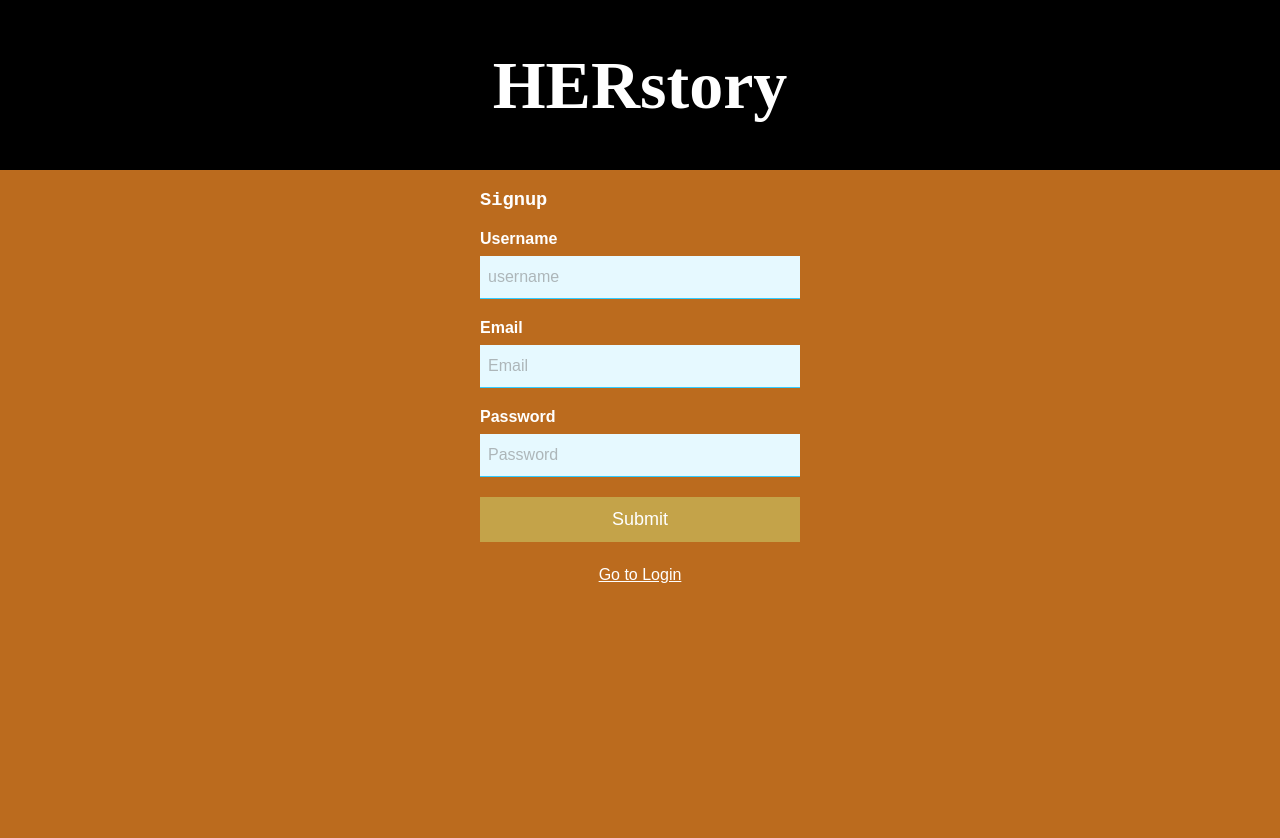
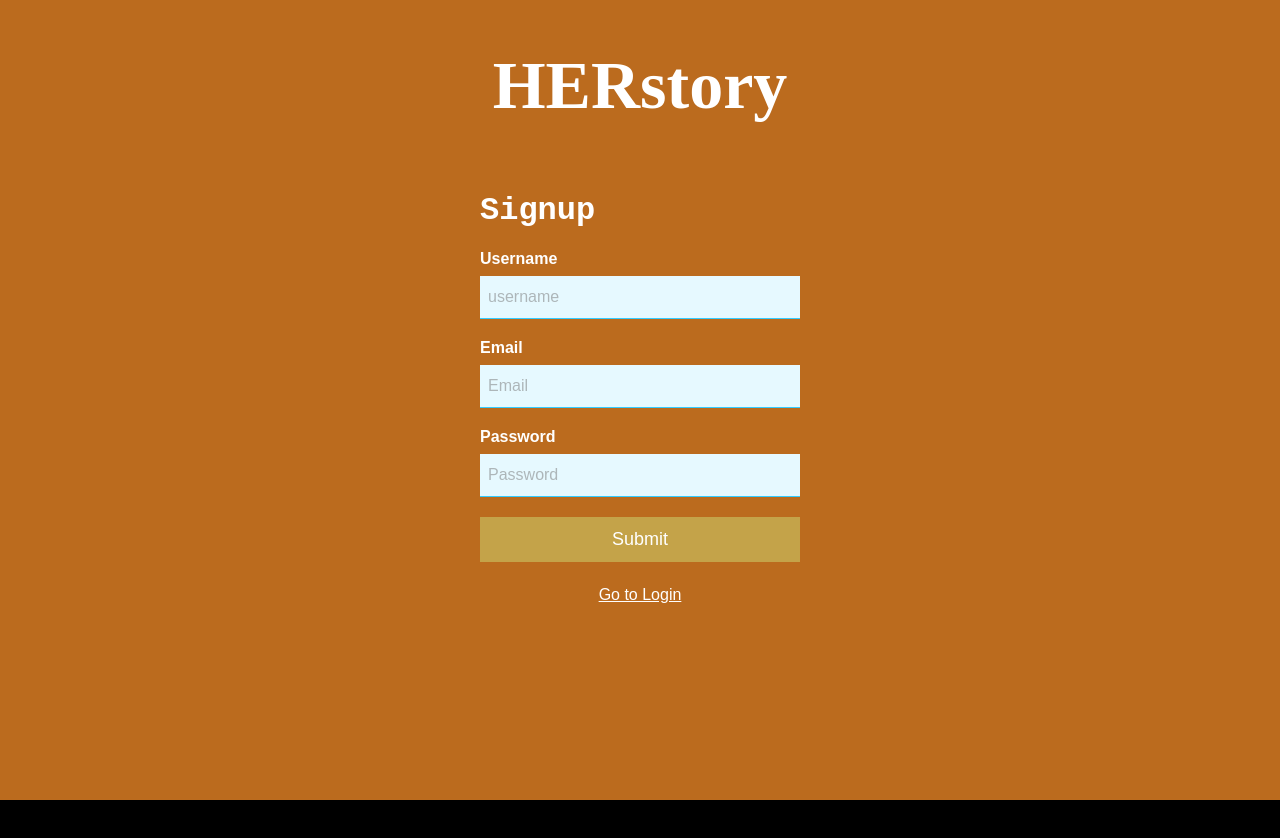
Before and after one commit to mandisareed/HERstory, a React (Create React App) app in the folder client/: page /signup in a window 1280 px wide. Shown: the top 838 px of the page. After the commit the page ends 800 px from the top, so only its background shows below. Built offline with nearby package versions, Linux system fonts and the light colour scheme.

Commit message:
Changed background color for title on the login and sign up page

```diff
--- a/client/src/App.css
+++ b/client/src/App.css
@@ -8,12 +8,6 @@
   height: 80px;
 }
 
-.App-header {
-  background-color: #222;
-  height: 150px;
-  padding: 20px;
-  color: white;
-}
 
 .App-intro {
   font-size: large;
--- a/client/src/App.js
+++ b/client/src/App.js
@@ -20,10 +20,8 @@ function App() {
 
       <Router>
 
-        <h1 style={{textAlign : "center", fontFamily : "Didot, serif", fontWeight: "800", fontSize:"68px"}}> HERstory</h1>
-
           <ProtectedRoute  to={["/profile","/factbook"]} >
-
+          <h1 style={{textAlign : "center", fontFamily : "Didot, serif", fontWeight: "800", fontSize:"68px", margin: "0 auto"}}> HERstory</h1>
           <Navbar />
           </ProtectedRoute>
           <Switch>
@@ -38,6 +36,7 @@ function App() {
 
               <Signup />
             </Route>
+
             <ProtectedRoute exact path="/profile">
               <Profile />
             </ProtectedRoute>
--- a/client/src/components/Navbar/Navbar.js
+++ b/client/src/components/Navbar/Navbar.js
@@ -15,13 +15,13 @@ function Navbar() {
         Profile
       </NavLink>
     );
-    links.push(
-      <span key="lougout" className="nav-item" onClick={logout}>
-        Logout
-      </span>
+    // links.push(
+    //   <span key="lougout" className="nav-item" onClick={logout}>
+    //     Logout
+    //   </span>
 
 
-    );
+    //);
     links.push(
       <NavLink key="factbook" className="nav-item" to="/factbook">
         Factbook
@@ -32,6 +32,11 @@ function Navbar() {
         Quiz
       </NavLink>
 
+    );
+    links.push(
+      <span key="lougout" className="nav-item" onClick={logout}>
+        Logout
+      </span>
     );
 
   } else {
--- a/client/src/pages/Login.css
+++ b/client/src/pages/Login.css
@@ -2,3 +2,6 @@
     background-color:#BB6B1E;
     min-height: 100vh;
   }
+  .loginHeader {
+    background-color:#BB6B1E;
+  }
--- a/client/src/pages/Login.js
+++ b/client/src/pages/Login.js
@@ -35,6 +35,7 @@ function Login() {
   return (
     <body className= "loginBackground">
     <div style={loginStyle}>
+    <h1 className= "loginHeader" style={{textAlign : "center", fontFamily : "Didot, serif", fontWeight: "800", fontSize:"68px"}}> HERstory</h1>
       <h1>Login</h1>
       <Form onSubmit={handleFormSubmit}>
         <InputGroup
--- a/client/src/pages/Profile.js
+++ b/client/src/pages/Profile.js
@@ -17,7 +17,9 @@ function Profile() {
   }, [user]);
 
   return (
+
     <body className= "profileBackground">
+
     <Container>
       <h1>On the profile page!</h1>
       <p>Username: {username}</p>
--- a/client/src/pages/Quiz/Quiz.css
+++ b/client/src/pages/Quiz/Quiz.css
@@ -1,12 +1,6 @@
-<<<<<<< HEAD
-.quiz-background {
-    background-color: black;
-}
-=======
 /* html {
     background-color:black;
 } */
->>>>>>> b46fd21923d768f16ec5700008b778aa3438fb43
 
 .quiz-title {
     color: white;
--- a/client/src/pages/Signup.css
+++ b/client/src/pages/Signup.css
@@ -2,3 +2,6 @@
     background-color:#BB6B1E;
     min-height: 100vh;
   }
+  .signupHeader {
+    background-color:#BB6B1E;
+  }
--- a/client/src/pages/Signup.js
+++ b/client/src/pages/Signup.js
@@ -47,10 +47,10 @@ function Signup() {
   };
 
   return (
-    <body className= "loginBackground">
+    <body className= "signupBackground">
     <div style={signupStyles} className="Signup">
-
-      <h3 style={{fontFamily : "Courier New, monospace"}}>Signup</h3>
+    <h1 className= "signupHeader" style={{textAlign : "center", fontFamily : "Didot, serif", fontWeight: "800", fontSize:"68px"}}> HERstory</h1>
+      <h1 style={{fontFamily : "Courier New, monospace"}}>Signup</h1>
       <Form onSubmit={handleFormSubmit}>
         <InputGroup
           id="username"
@@ -87,6 +87,7 @@ function Signup() {
       >
         Go to Login
       </Link>
+      <br></br>
     </div>
     </body>
   );
```
